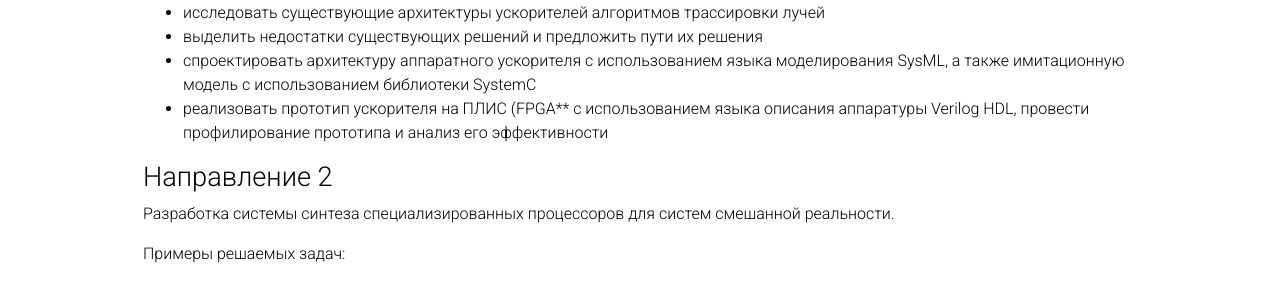
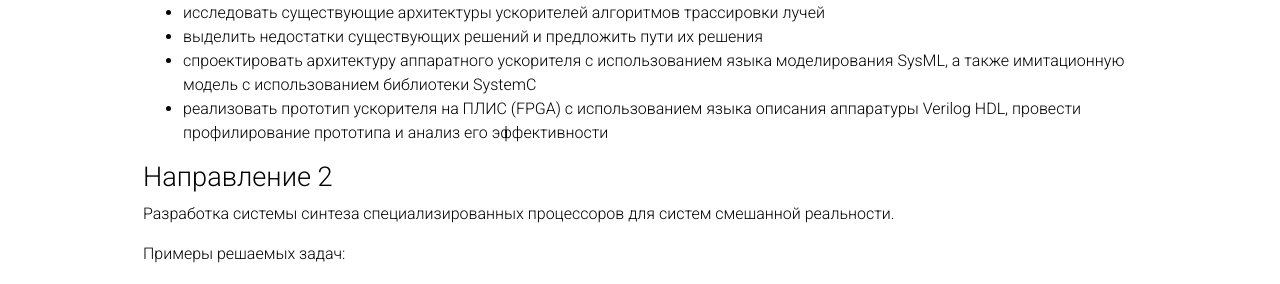
Before and after one commit to itmo-cse/itmo-cse.github.io, a Jekyll site: the page built from _master_projects/2021/bykovskii-reality-mixer.md, in a window 1280 px wide and 900 px high, scrolled down 1096 px. Shown: the part 161-445 px from the top of the window. Built offline with Jekyll 4.4.1, drawn with Linux system fonts in a browser that asks for light colours; nearby versions of some CDN libraries; a style sheet for code colours, icons or effects is not loaded.

```diff
--- a/_master_projects/2021/bykovskii-reality-mixer.md
+++ b/_master_projects/2021/bykovskii-reality-mixer.md
@@ -42,7 +42,7 @@ positions: 2
 - исследовать существующие архитектуры ускорителей алгоритмов трассировки лучей
 - выделить недостатки существующих решений и предложить пути их решения
 - спроектировать архитектуру аппаратного ускорителя с использованием языка моделирования SysML, а также имитационную модель с использованием библиотеки SystemC
-- реализовать прототип ускорителя на ПЛИС (FPGA** с использованием языка описания аппаратуры Verilog HDL, провести профилирование прототипа и анализ его эффективности
+- реализовать прототип ускорителя на ПЛИС (FPGA) с использованием языка описания аппаратуры Verilog HDL, провести профилирование прототипа и анализ его эффективности
 
 ## Направление 2
 
```
